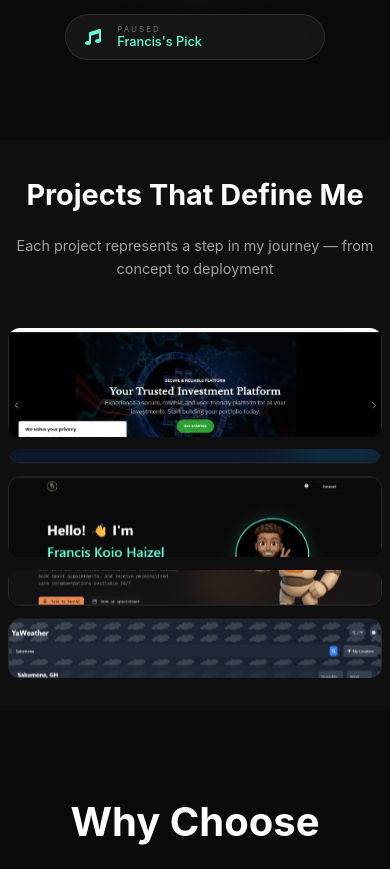
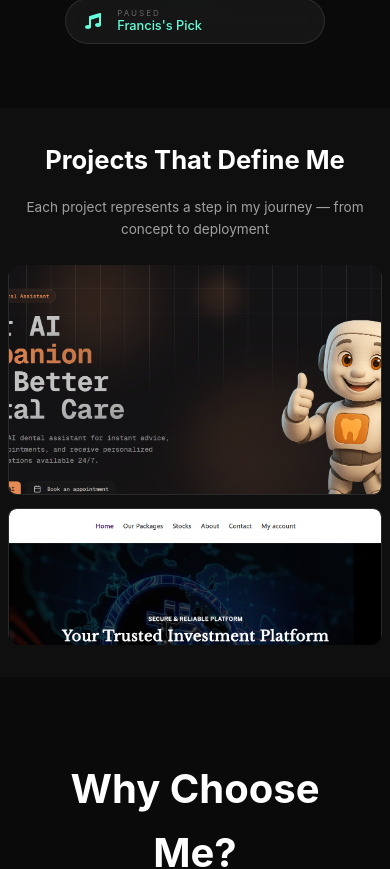
Before and after one commit to Franbeko/myportfolio, a React (Vite) app: page / in a window 390 px wide. Shown: the part 992-1861 px from the top of the page. Built offline with nearby package versions, Linux system fonts and the light colour scheme; the HTML template or start-up script is replaced by a standard one.

Commit message:
Did some changes

```diff
--- a/src/components/MarqueeSlider.jsx
+++ b/src/components/MarqueeSlider.jsx
@@ -1,34 +1,107 @@
-import { useState } from 'react';
+import { useState, useEffect, useRef } from 'react';
 
 const MarqueeSlider = ({ darkMode }) => {
   const [isPaused, setIsPaused] = useState(false);
+  const [isMobile, setIsMobile] = useState(false);
+  const marqueeRef = useRef(null);
+  const touchTimeoutRef = useRef(null);
+
+  useEffect(() => {
+    const checkMobile = () => {
+      setIsMobile(window.innerWidth < 768);
+    };
+    checkMobile();
+    window.addEventListener('resize', checkMobile);
+
+    // Force animation to start on mount
+    const timer = setTimeout(() => {
+      if (marqueeRef.current) {
+        marqueeRef.current.style.animationPlayState = 'running';
+      }
+    }, 100);
+
+    return () => {
+      window.removeEventListener('resize', checkMobile);
+      clearTimeout(timer);
+      if (touchTimeoutRef.current) {
+        clearTimeout(touchTimeoutRef.current);
+      }
+    };
+  }, []);
 
   const projects = [
-    { id: 1, image: '/projects/project1.png', },
-    { id: 2, image: '/projects/project2.png', },
-    { id: 3, image: '/projects/project3.png', },
-    { id: 4, image: '/projects/project4.png', },
-    { id: 5, image: '/projects/project5.png', },
-    { id: 6, image: '/projects/project6.png', },
-    { id: 7, image: '/projects/project7.png', },
-    { id: 8, image: '/projects/project8.png', },
+    { id: 1, image: '/projects/project1.png'},
+    { id: 2, image: '/projects/project2.png'},
+    { id: 3, image: '/projects/project3.png'},
+    { id: 4, image: '/projects/project4.png'},
+    { id: 5, image: '/projects/project5.png'},
+    { id: 6, image: '/projects/project6.png'},
+    { id: 7, image: '/projects/project7.png'},
+    { id: 8, image: '/projects/project8.png'},
   ];
 
-  // Split projects into 3 columns
-  const column1Projects = projects.filter((_, index) => index % 3 === 0);
-  const column2Projects = projects.filter((_, index) => index % 3 === 1);
-  const column3Projects = projects.filter((_, index) => index % 3 === 2);
+  // Split projects into 3 columns for desktop, 2 for tablet, 1 for mobile
+  const getColumnProjects = () => {
+    if (isMobile) {
+      // For mobile, put all projects in one column but duplicate for smooth scrolling
+      return [projects, projects, projects];
+    }
+    // For desktop, split into 3 columns
+    const col1 = projects.filter((_, index) => index % 3 === 0);
+    const col2 = projects.filter((_, index) => index % 3 === 1);
+    const col3 = projects.filter((_, index) => index % 3 === 2);
+    return [col1, col2, col3];
+  };
 
-  // Duplicate projects for seamless infinite scroll (need 3 copies for smooth loop)
-  const duplicateColumn1 = [...column1Projects, ...column1Projects, ...column1Projects];
-  const duplicateColumn2 = [...column2Projects, ...column2Projects, ...column2Projects];
-  const duplicateColumn3 = [...column3Projects, ...column3Projects, ...column3Projects];
+  const [col1Projects, col2Projects, col3Projects] = getColumnProjects();
 
-  // Handle pause on hover/touch
-  const handleMouseEnter = () => setIsPaused(true);
-  const handleMouseLeave = () => setIsPaused(false);
-  const handleTouchStart = () => setIsPaused(true);
-  const handleTouchEnd = () => setIsPaused(false);
+  // Duplicate projects for seamless infinite scroll
+  const duplicateCol1 = [...col1Projects, ...col1Projects, ...col1Projects];
+  const duplicateCol2 = [...col2Projects, ...col2Projects, ...col2Projects];
+  const duplicateCol3 = [...col3Projects, ...col3Projects, ...col3Projects];
+
+  // Handle pause on hover/touch with better mobile support
+  const handleMouseEnter = () => {
+    if (!isMobile) {
+      setIsPaused(true);
+    }
+  };
+
+  const handleMouseLeave = () => {
+    if (!isMobile) {
+      setIsPaused(false);
+    }
+  };
+
+  const handleTouchStart = () => {
+    // Only pause on touch for a moment, then resume
+    setIsPaused(true);
+    if (touchTimeoutRef.current) {
+      clearTimeout(touchTimeoutRef.current);
+    }
+  };
+
+  const handleTouchEnd = () => {
+    // Resume after a short delay on touch end
+    touchTimeoutRef.current = setTimeout(() => {
+      setIsPaused(false);
+    }, 300);
+  };
+
+  // Get the appropriate animation class based on column index
+  const getAnimationClass = (index) => {
+    // Column 1 and 3 go up, Column 2 goes down
+    if (index === 0 || index === 2) {
+      return 'marquee-up';
+    }
+    return 'marquee-down';
+  };
+
+  // Determine grid columns based on device
+  const getGridClass = () => {
+    if (isMobile) return 'marquee-grid-single';
+    return 'marquee-grid';
+  };
 
   return (
     <section className={`marquee-slider ${darkMode ? 'dark' : 'light'}`}>
@@ -42,7 +115,7 @@ const MarqueeSlider = ({ darkMode }) => {
         </div>
 
         {/* Three Column Grid */}
-        <div className="marquee-grid">
+        <div className={getGridClass()}>
           {/* Column 1 - Moving Up */}
           <div
             className="marquee-column"
@@ -51,8 +124,11 @@ const MarqueeSlider = ({ darkMode }) => {
             onTouchStart={handleTouchStart}
             onTouchEnd={handleTouchEnd}
           >
-            <div className={`marquee-vertical marquee-up ${isPaused ? 'paused' : ''}`}>
-              {duplicateColumn1.map((project, index) => (
+            <div
+              ref={marqueeRef}
+              className={`marquee-vertical ${getAnimationClass(0)} ${isPaused ? 'paused' : ''}`}
+            >
+              {duplicateCol1.map((project, index) => (
                 <div key={`col1-${index}`} className="marquee-card">
                   <div className="marquee-card-image-wrapper">
                     <img
@@ -61,13 +137,9 @@ const MarqueeSlider = ({ darkMode }) => {
                       className="marquee-card-image"
                       loading="lazy"
                       onError={(e) => {
-                        e.target.src = `https://via.placeholder.com/300x200/1a1a1a/64ffda?text=${project.title}`;
+                        e.target.src = `https://via.placeholder.com/400x300/1a1a1a/64ffda?text=${project.title}`;
                       }}
                     />
-                  </div>
-                  <div className="marquee-card-content">
-                    <h4 className="marquee-card-title">{project.title}</h4>
-                    <p className="marquee-card-description">{project.description}</p>
                   </div>
                 </div>
               ))}
@@ -82,8 +154,11 @@ const MarqueeSlider = ({ darkMode }) => {
             onTouchStart={handleTouchStart}
             onTouchEnd={handleTouchEnd}
           >
-            <div className={`marquee-vertical marquee-down ${isPaused ? 'paused' : ''}`}>
-              {duplicateColumn2.map((project, index) => (
+            <div
+              ref={marqueeRef}
+              className={`marquee-vertical ${getAnimationClass(1)} ${isPaused ? 'paused' : ''}`}
+            >
+              {duplicateCol2.map((project, index) => (
                 <div key={`col2-${index}`} className="marquee-card">
                   <div className="marquee-card-image-wrapper">
                     <img
@@ -92,13 +167,9 @@ const MarqueeSlider = ({ darkMode }) => {
                       className="marquee-card-image"
                       loading="lazy"
                       onError={(e) => {
-                        e.target.src = `https://via.placeholder.com/300x200/1a1a1a/64ffda?text=${project.title}`;
+                        e.target.src = `https://via.placeholder.com/400x300/1a1a1a/64ffda?text=${project.title}`;
                       }}
                     />
-                  </div>
-                  <div className="marquee-card-content">
-                    <h4 className="marquee-card-title">{project.title}</h4>
-                    <p className="marquee-card-description">{project.description}</p>
                   </div>
                 </div>
               ))}
@@ -113,8 +184,11 @@ const MarqueeSlider = ({ darkMode }) => {
             onTouchStart={handleTouchStart}
             onTouchEnd={handleTouchEnd}
           >
-            <div className={`marquee-vertical marquee-up ${isPaused ? 'paused' : ''}`}>
-              {duplicateColumn3.map((project, index) => (
+            <div
+              ref={marqueeRef}
+              className={`marquee-vertical ${getAnimationClass(2)} ${isPaused ? 'paused' : ''}`}
+            >
+              {duplicateCol3.map((project, index) => (
                 <div key={`col3-${index}`} className="marquee-card">
                   <div className="marquee-card-image-wrapper">
                     <img
@@ -123,13 +197,9 @@ const MarqueeSlider = ({ darkMode }) => {
                       className="marquee-card-image"
                       loading="lazy"
                       onError={(e) => {
-                        e.target.src = `https://via.placeholder.com/300x200/1a1a1a/64ffda?text=${project.title}`;
+                        e.target.src = `https://via.placeholder.com/400x300/1a1a1a/64ffda?text=${project.title}`;
                       }}
                     />
-                  </div>
-                  <div className="marquee-card-content">
-                    <h4 className="marquee-card-title">{project.title}</h4>
-                    <p className="marquee-card-description">{project.description}</p>
                   </div>
                 </div>
               ))}
--- a/src/index.css
+++ b/src/index.css
@@ -7,10 +7,18 @@
   box-sizing: border-box;
 }
 
+html {
+  scroll-behavior: smooth;
+  height: 100%;
+}
+
 body {
   font-family: -apple-system, BlinkMacSystemFont, 'Segoe UI', Roboto, Oxygen, Ubuntu, sans-serif;
   line-height: 1.6;
   transition: background-color 0.3s ease, color 0.3s ease;
+  min-height: 100vh;
+  height: auto;
+  overflow-x: hidden;
 }
 
 /* ============================================
@@ -262,12 +270,13 @@ body {
    HERO SECTION
    ============================================ */
 .hero {
-  min-height: 100vh;
+  min-height: calc(100vh - 0px);
   display: flex;
   align-items: center;
   justify-content: center;
-  padding: 6rem 2rem;
+  padding: 5rem 2rem;
   transition: background-color 0.3s ease;
+  margin: 0;
 }
 
 .hero.dark {
@@ -613,6 +622,7 @@ body {
    ============================================ */
 section {
   padding: 5rem 2rem;
+  margin: 0;
 }
 
 .section-title {
@@ -640,6 +650,7 @@ section {
   overflow: hidden;
   position: relative;
   min-height: 600px;
+  margin: 0;
 }
 
 .marquee-slider.dark {
@@ -676,11 +687,22 @@ section {
   margin-bottom: 3rem;
 }
 
+/* Desktop: 3 Columns */
 .marquee-grid {
   display: grid;
   grid-template-columns: 1fr 1fr 1fr;
   gap: 1.5rem;
-  height: 500px;
+  height: 550px;
+  overflow: hidden;
+  position: relative;
+}
+
+/* Mobile: Single Column - Only shows column 1 (moving UP) */
+.marquee-grid-single {
+  display: grid;
+  grid-template-columns: 1fr;
+  gap: 0;
+  height: 450px;
   overflow: hidden;
   position: relative;
 }
@@ -700,8 +722,10 @@ section {
   animation-timing-function: linear;
   animation-iteration-count: infinite;
   will-change: transform;
-}
-
+  animation-play-state: running;
+}
+
+/* Default animation - always UP */
 .marquee-up {
   animation: marqueeUp 25s linear infinite;
 }
@@ -724,6 +748,7 @@ section {
   flex-shrink: 0;
   width: 100%;
   position: relative;
+  aspect-ratio: 4/3;
 }
 
 .marquee-slider.light .marquee-card {
@@ -768,7 +793,7 @@ section {
   display: none;
 }
 
-/* Optional: Add a subtle overlay on hover for visual feedback */
+/* Subtle overlay on hover for visual feedback */
 .marquee-card::after {
   content: '';
   position: absolute;
@@ -793,6 +818,7 @@ section {
 .value-section {
   padding: 5rem 2rem;
   transition: background-color 0.3s ease;
+  margin: 0;
 }
 
 .value-section.dark {
@@ -1023,6 +1049,7 @@ section {
 .tech-stack-section {
   padding: 5rem 2rem;
   transition: background-color 0.3s ease;
+  margin: 0;
 }
 
 .tech-stack-section.dark {
@@ -1160,6 +1187,7 @@ section {
 .about-section {
   padding: 5rem 2rem;
   transition: background-color 0.3s ease;
+  margin: 0;
 }
 
 .about-section.dark {
@@ -1452,6 +1480,7 @@ section {
 .projects-section {
   padding: 5rem 2rem;
   transition: background-color 0.3s ease;
+  margin: 0;
 }
 
 .projects-section.dark {
@@ -1732,6 +1761,7 @@ section {
 .faq-section {
   padding: 5rem 2rem;
   transition: background-color 0.3s ease;
+  margin: 0;
 }
 
 .faq-section.dark {
@@ -1969,6 +1999,7 @@ section {
 .contact-section {
   padding: 5rem 2rem;
   transition: background-color 0.3s ease;
+  margin: 0;
 }
 
 .contact-section.dark {
@@ -2319,6 +2350,7 @@ section {
   background: #0a0a0a;
   padding: 4rem 2rem 2rem;
   border-top: 1px solid #1a1a1a;
+  margin: 0;
 }
 
 .footer.light {
@@ -2616,23 +2648,27 @@ section {
 }
 
 /* ============================================
-   MARQUEE MOBILE RESPONSIVE - FULL IMAGE
+   MARQUEE MOBILE RESPONSIVE - FIXED (SINGLE COLUMN ONLY)
    ============================================ */
 
 /* Tablet */
 @media (max-width: 1024px) {
   .marquee-grid {
     grid-template-columns: 1fr 1fr;
-    height: 450px;
+    height: 500px;
     gap: 1.2rem;
   }
 
   .marquee-up {
-    animation-duration: 22s;
+    animation-duration: 25s;
   }
 
   .marquee-down {
-    animation-duration: 22s;
+    animation-duration: 25s;
+  }
+
+  .marquee-vertical {
+    gap: 1.2rem;
   }
 
   .tech-stack-grid {
@@ -2650,29 +2686,73 @@ section {
   }
 }
 
-/* Mobile Large */
+/* Mobile - ONLY SHOW SINGLE COLUMN MOVING UP */
 @media (max-width: 768px) {
   .marquee-slider {
     padding: 3rem 1rem;
     min-height: 500px;
   }
 
+  /* Hide the 3-column grid on mobile */
   .marquee-grid {
+    display: none !important;
+  }
+
+  /* Show single column grid on mobile */
+  .marquee-grid-single {
+    display: grid !important;
     grid-template-columns: 1fr;
-    height: 400px;
-    gap: 1rem;
-  }
-
-  .marquee-up {
-    animation-duration: 20s;
-  }
-
-  .marquee-down {
-    animation-duration: 20s;
+    height: 450px;
+    gap: 0;
+  }
+
+  /* Only show the first column (column 1) on mobile */
+  .marquee-grid-single .marquee-column {
+    display: block;
+  }
+
+  /* Hide columns 2 and 3 on mobile */
+  .marquee-grid-single .marquee-column:nth-child(2),
+  .marquee-grid-single .marquee-column:nth-child(3) {
+    display: none !important;
+  }
+
+  /* Single column always moves UP */
+  .marquee-grid-single .marquee-up {
+    animation-duration: 25s;
+  }
+
+  .marquee-grid-single .marquee-down {
+    animation-duration: 25s;
   }
 
   .marquee-vertical {
     gap: 1rem;
+  }
+
+  .marquee-card {
+    border-radius: 10px;
+    aspect-ratio: 4/3;
+    height: auto;
+    min-height: 200px;
+  }
+
+  .marquee-card-image-wrapper {
+    border-radius: 10px;
+  }
+
+  .marquee-header {
+    margin-bottom: 2rem;
+  }
+
+  .marquee-slider .section-title {
+    font-size: 2rem;
+  }
+
+  .marquee-slider .section-subtitle {
+    font-size: 0.95rem;
+    padding: 0 0.5rem;
+    margin-bottom: 1.5rem;
   }
 
   .header {
@@ -3215,30 +3295,46 @@ section {
     min-height: 400px;
   }
 
-  .marquee-grid {
-    height: 350px;
-    gap: 0.8rem;
-  }
-
-  .marquee-up {
-    animation-duration: 18s;
-  }
-
-  .marquee-down {
-    animation-duration: 18s;
+  .marquee-grid-single {
+    height: 380px;
+    gap: 0;
+  }
+
+  .marquee-grid-single .marquee-up {
+    animation-duration: 25s;
+  }
+
+  .marquee-grid-single .marquee-down {
+    animation-duration: 25s;
   }
 
   .marquee-vertical {
     gap: 0.8rem;
   }
 
+  .marquee-card {
+    border-radius: 8px;
+    aspect-ratio: 4/3;
+    height: auto;
+    min-height: 160px;
+  }
+
+  .marquee-card-image-wrapper {
+    border-radius: 8px;
+  }
+
   .marquee-slider .section-title {
-    font-size: 1.8rem;
+    font-size: 1.6rem;
   }
 
   .marquee-slider .section-subtitle {
-    font-size: 0.9rem;
+    font-size: 0.85rem;
     padding: 0 0.5rem;
+    margin-bottom: 1rem;
+  }
+
+  .marquee-header {
+    margin-bottom: 1.5rem;
   }
 
   /* Hero Stats Mobile Small */
@@ -3585,16 +3681,30 @@ section {
 
 /* Extra Small */
 @media (max-width: 360px) {
-  .marquee-grid {
+  .marquee-slider {
+    min-height: 350px;
+  }
+
+  .marquee-grid-single {
     height: 300px;
-  }
-
-  .marquee-up {
-    animation-duration: 15s;
-  }
-
-  .marquee-down {
-    animation-duration: 15s;
+    gap: 0;
+  }
+
+  .marquee-grid-single .marquee-up {
+    animation-duration: 25s;
+  }
+
+  .marquee-grid-single .marquee-down {
+    animation-duration: 25s;
+  }
+
+  .marquee-vertical {
+    gap: 0.6rem;
+  }
+
+  .marquee-card {
+    border-radius: 6px;
+    min-height: 130px;
   }
 }
 
```
Also changed, not shown: public/projects/project8.png.
